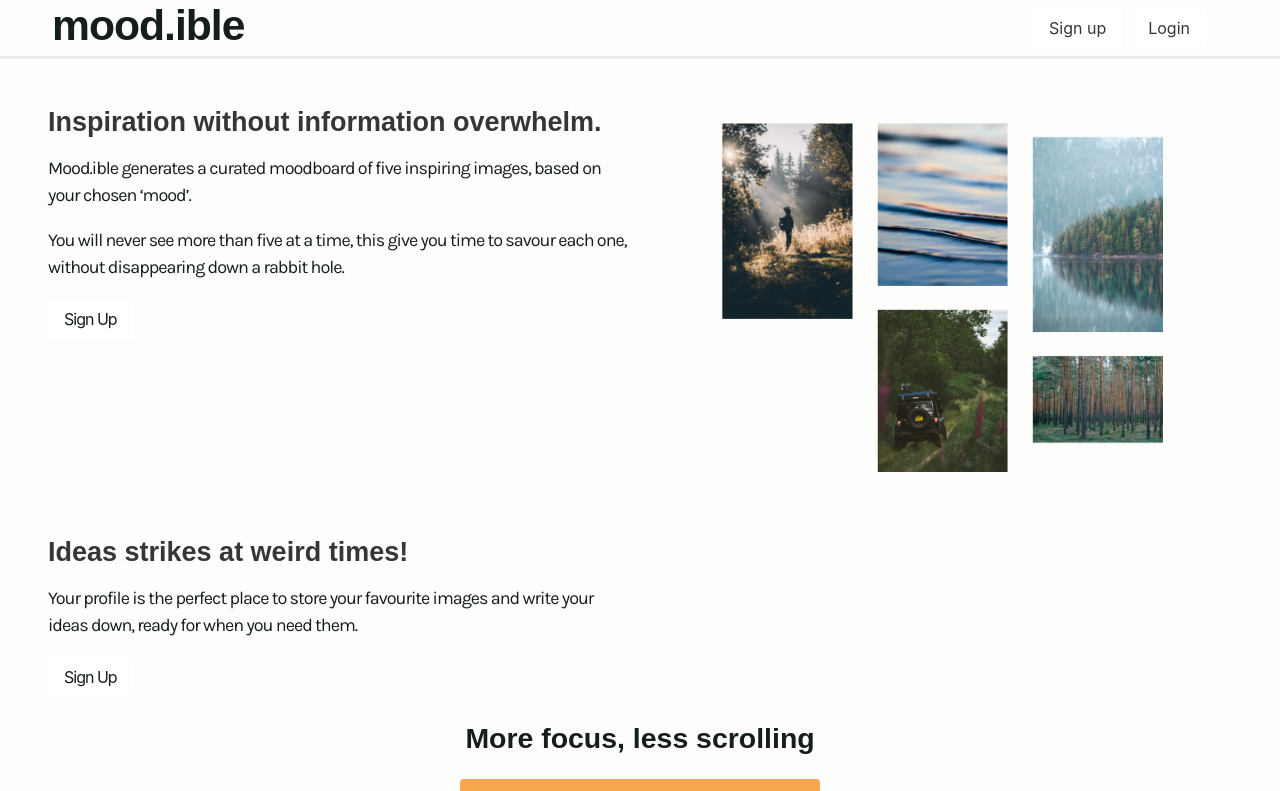
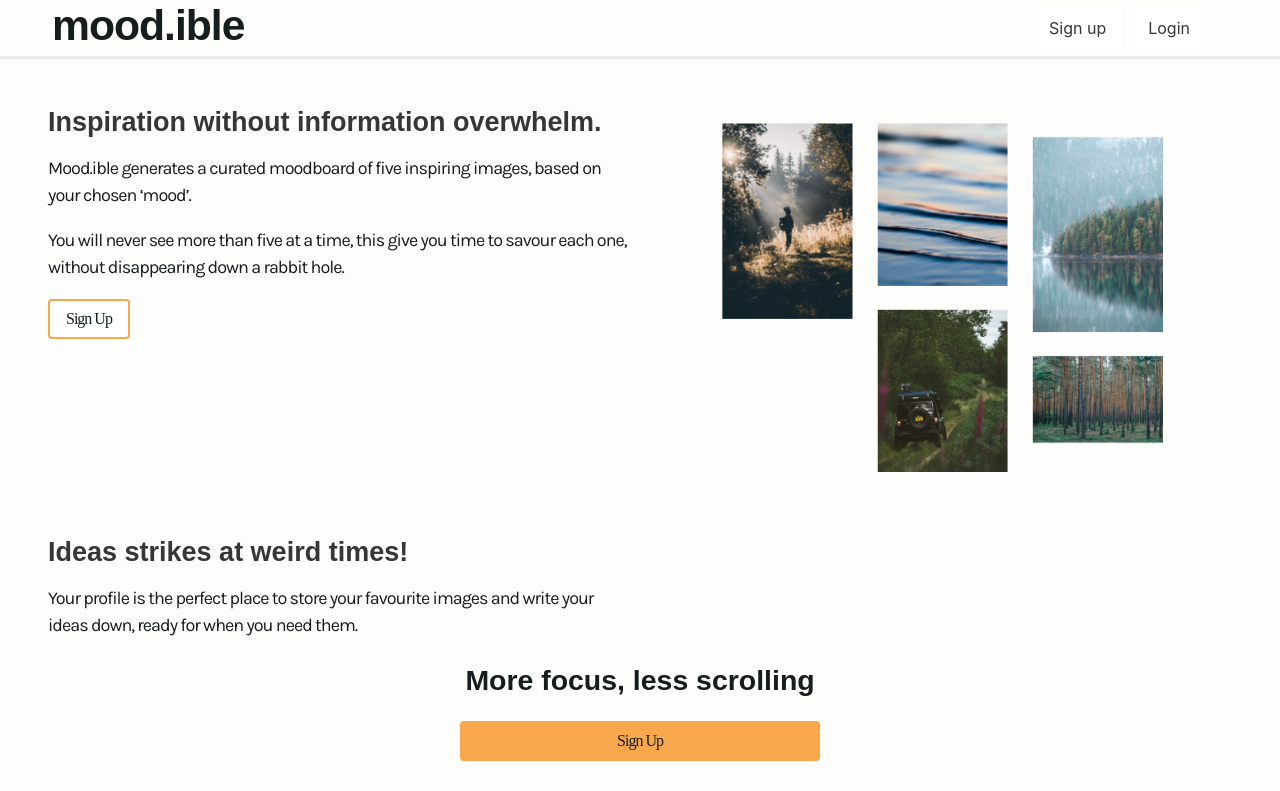
Before and after one commit to hollylouisarose/moodible-frontend, a React (Create React App) app: page / in a window 1280 px wide. Shown: the top 791 px of the page. Built offline with nearby package versions, Linux system fonts and the light colour scheme; a web font is replaced by a local one.

Commit message:
styles added

```diff
--- a/src/components/common/Home.js
+++ b/src/components/common/Home.js
@@ -30,11 +30,6 @@ function Home(){
             <div className="column is-half">
               <h3>Ideas strikes at weird times!</h3>
               <p>Your profile is the perfect place to store your favourite images and write your ideas down, ready for when you need them.</p>
-              <button className=" home button">
-                <Link to="/signup">
-                Sign Up
-                </Link>
-              </button>
             </div>
           </div>
         </div>
--- a/src/components/user/UserProfile.js
+++ b/src/components/user/UserProfile.js
@@ -68,14 +68,17 @@ function UserProfile(){
         { user && user.likedImages.map(image => {
           return (
             <div key={image.id} className="column is-one-quarter-desktop is-one-third-tablet">
+              <figure className="user-favourite-figure">
                 <button
                   onClick={handleRemove}
                   className="button unfavourite-button"
                   id={image.source}
                   value={image.id}
+                  aria-label="remove"
                 >
-                Remove</button>
+                X </button>
                 <img className="user-favourite" src={image.source}/>
+              </figure>
             </div>
           )
         })}
--- a/src/styles/main.scss
+++ b/src/styles/main.scss
@@ -193,6 +193,10 @@ body {
     background: none;
   }
 
+  .user-favourite-figure {
+    position: relative;
+  }
+
   // buttons
 
   .button {
@@ -209,6 +213,8 @@ body {
   .unfavourite-button {
     position: absolute;
     z-index: 2;
+    top: 10px;
+    left: 10px;
   }
 
   .choices {
@@ -242,6 +248,11 @@ body {
 
   button#playful:hover {
     background-color: #e8bcbc;
+  }
+
+  .home.button {
+    font-family: interstate;
+    border: solid 2px $orange;
   }
 
   button#adventurous {
```
Lines whose indentation alone changed are shown as unchanged.
